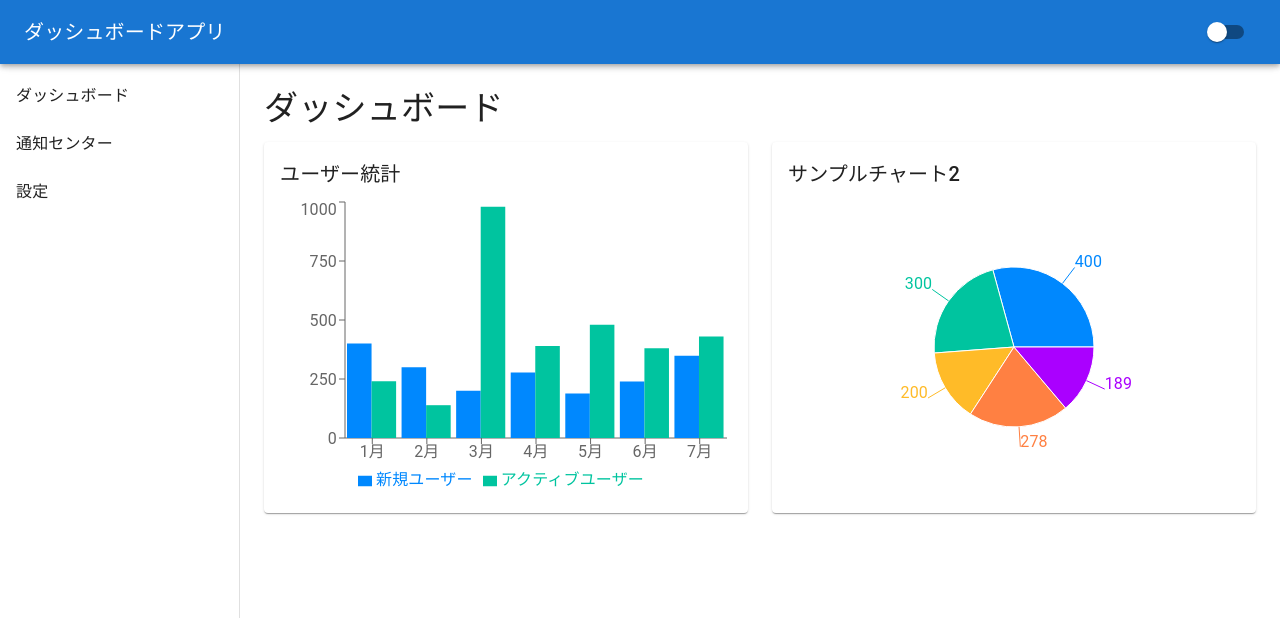
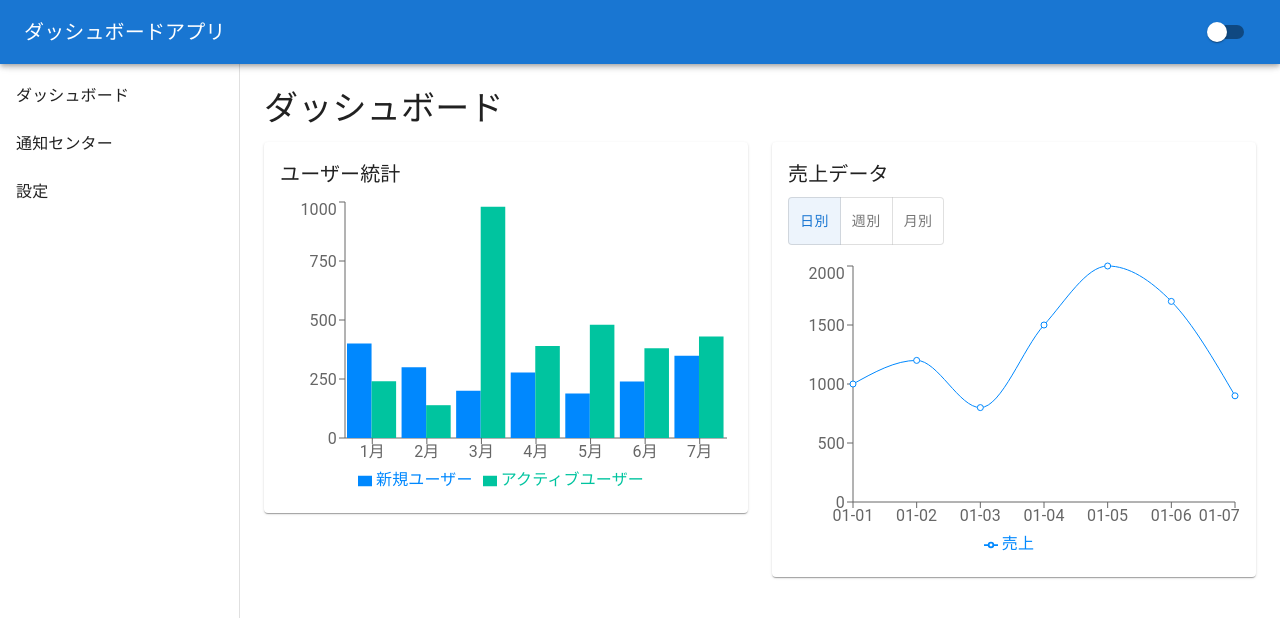
Before and after one commit to FOXHOUND-Ogasawara/dashboard-app, a React (Vite) app: page / in a window 1280 px wide. Shown: the top 618 px of the page. Built offline with nearby package versions, Linux system fonts and the light colour scheme.

Commit message:
タスク２完了

```diff
--- /dev/null
+++ b/src/components/SalesChart.tsx
@@ -0,0 +1,71 @@
+import React, { useState } from "react";
+// salesDate.tsのモックデータをインポート（タスク2）
+// SalesChart.tsxでのグラフ構成を確認（タスク2）
+import { LineChart, Line, XAxis, YAxis, Legend, Tooltip, ResponsiveContainer } from "recharts";
+// 日別、週別、月別の売上合計をインポート（タスク2）
+import { dailySalesData, weeklySalesData, monthlySalesData } from "../data/salesData";
+// 日別、週別、月別切り替えボタンのMUIをインポート
+import { ToggleButton, ToggleButtonGroup } from "@mui/material";
+
+// Rechartsで折れ線グラフを実装（タスク2）
+const SalesChart: React.FC = () => {
+
+  // 表示データの状態管理（タスク2）
+  const [range, setRange] = useState<"daily" | "weekly" | "monthly">("daily");
+    const handleChange = (
+      event: React.MouseEvent<HTMLElement>,
+      newRange: "daily" | "weekly" | "monthly" | null
+    ) => {
+      if (newRange !== null) {
+      // 選択されているデータのグラフ表示
+        setRange(newRange);
+      };
+  };
+
+  // 日別、週別、月別売上合計の切り替え
+  const getChartData = () => {
+    switch (range) {
+      case "daily":
+      default:
+        return dailySalesData;
+      case "weekly":
+        return weeklySalesData;
+      case "monthly":
+        return monthlySalesData;
+    }
+  };
+
+  // MUIを利用して、切り替えUIを作成
+  return (
+    <>
+      <ToggleButtonGroup
+        color="primary"
+        value={range}
+        exclusive
+        onChange={handleChange}
+        sx={{ marginBottom: 2 }}
+      >
+        <ToggleButton value="daily">日別</ToggleButton>
+        <ToggleButton value="weekly">週別</ToggleButton>
+        <ToggleButton value="monthly">月別</ToggleButton>
+      </ToggleButtonGroup>
+      {/* SalesChart.tsxでのグラフ構成で実装（タスク2） */}
+      <ResponsiveContainer width="100%" height={300}>
+        <LineChart data={getChartData()}>
+          <XAxis dataKey="label" />
+          <YAxis />
+          <Tooltip />
+          <Legend />
+          <Line
+            type="monotone"
+            dataKey="sales"
+            stroke="#0088FE"
+            name="売上"
+          />
+        </LineChart>
+      </ResponsiveContainer>
+    </>
+  );
+};
+
+export default SalesChart;
--- a/src/pages/Dashboard.tsx
+++ b/src/pages/Dashboard.tsx
@@ -1,8 +1,8 @@
 import { Paper, Typography } from "@mui/material";
 import Grid from "@mui/material/GridLegacy";
 import React from "react";
-import PlaceholderChart from "../components/PlaceholderChart";
 import UserStatsChart from "../components/UserStatsChart";
+import SalesChart from "../components/SalesChart";
 
 const Dashboard: React.FC = () => {
   return (
@@ -20,13 +20,13 @@ const Dashboard: React.FC = () => {
             <UserStatsChart />
           </Paper>
         </Grid>
-        {/* サンプルチャート2 */}
+        {/* 売上データ */}
         <Grid item xs={12} md={6}>
           <Paper sx={{ p: 2 }}>
             <Typography variant="h6" gutterBottom>
-              サンプルチャート2
+              売上データ
             </Typography>
-            <PlaceholderChart />
+            <SalesChart />
           </Paper>
         </Grid>
       </Grid>
```
